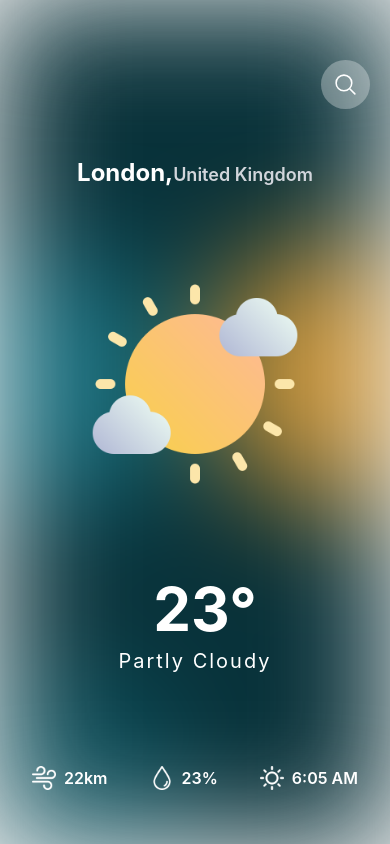
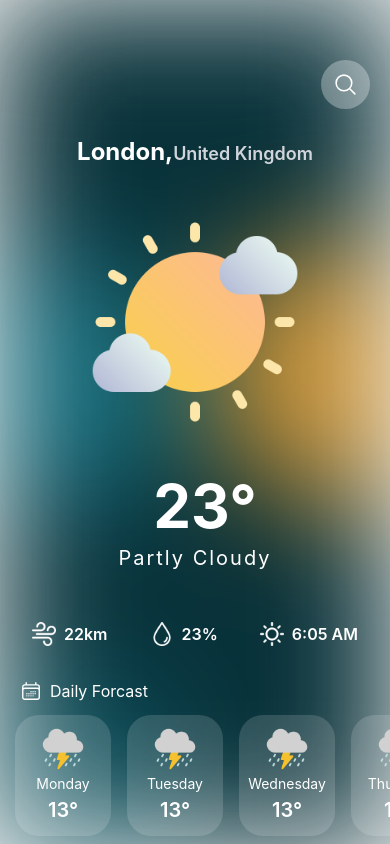
Before and after one commit to Hartz-byte/weather-forcast-Native, a React Native app: screen /Home in a window 390 px wide. Built offline with nearby package versions, Linux system fonts and the light colour scheme.

Commit message:
styling complete

```diff
--- a/screens/HomeScreen.js
+++ b/screens/HomeScreen.js
@@ -5,12 +5,16 @@
   Image,
   TextInput,
   TouchableOpacity,
+  ScrollView,
 } from "react-native";
 import React, { useState } from "react";
 import { StatusBar } from "expo-status-bar";
 import { theme } from "../theme";
 
-import { MagnifyingGlassIcon } from "react-native-heroicons/outline";
+import {
+  CalendarDaysIcon,
+  MagnifyingGlassIcon,
+} from "react-native-heroicons/outline";
 import { MapPinIcon } from "react-native-heroicons/solid";
 
 const HomeScreen = () => {
@@ -146,6 +150,82 @@
         </View>
 
         {/* forcast for next days */}
+        <View className="mb-2 space-y-3">
+          <View className="flex-row items-center mx-5 space-x-2">
+            <CalendarDaysIcon size="22" color="white" />
+            <Text className="text-white text-base">Daily Forcast</Text>
+          </View>
+          <ScrollView
+            horizontal
+            contentContainerStyle={{ paddingHorizontal: 15 }}
+            showsHorizontalScrollIndicator={false}
+          >
+            {/* day 1 */}
+            <View
+              className="flex justify-center items-center w-24 rounded-3xl py-3 space-y-1 mr-4"
+              style={{ backgroundColor: theme.bgWhite(0.15) }}
+            >
+              <Image
+                source={require("../assets/images/heavyrain.png")}
+                className="h-11 w-11"
+              />
+              <Text className="text-white">Monday</Text>
+              <Text className="text-white text-xl font-semibold">13&#176;</Text>
+            </View>
+
+            {/* day 2 */}
+            <View
+              className="flex justify-center items-center w-24 rounded-3xl py-3 space-y-1 mr-4"
+              style={{ backgroundColor: theme.bgWhite(0.15) }}
+            >
+              <Image
+                source={require("../assets/images/heavyrain.png")}
+                className="h-11 w-11"
+              />
+              <Text className="text-white">Tuesday</Text>
+              <Text className="text-white text-xl font-semibold">13&#176;</Text>
+            </View>
+
+            {/* day 3 */}
+            <View
+              className="flex justify-center items-center w-24 rounded-3xl py-3 space-y-1 mr-4"
+              style={{ backgroundColor: theme.bgWhite(0.15) }}
+            >
+              <Image
+                source={require("../assets/images/heavyrain.png")}
+                className="h-11 w-11"
+              />
+              <Text className="text-white">Wednesday</Text>
+              <Text className="text-white text-xl font-semibold">13&#176;</Text>
+            </View>
+
+            {/* day 4 */}
+            <View
+              className="flex justify-center items-center w-24 rounded-3xl py-3 space-y-1 mr-4"
+              style={{ backgroundColor: theme.bgWhite(0.15) }}
+            >
+              <Image
+                source={require("../assets/images/heavyrain.png")}
+                className="h-11 w-11"
+              />
+              <Text className="text-white">Thursday</Text>
+              <Text className="text-white text-xl font-semibold">13&#176;</Text>
+            </View>
+
+            {/* day 5 */}
+            <View
+              className="flex justify-center items-center w-24 rounded-3xl py-3 space-y-1 mr-4"
+              style={{ backgroundColor: theme.bgWhite(0.15) }}
+            >
+              <Image
+                source={require("../assets/images/heavyrain.png")}
+                className="h-11 w-11"
+              />
+              <Text className="text-white">Friday</Text>
+              <Text className="text-white text-xl font-semibold">13&#176;</Text>
+            </View>
+          </ScrollView>
+        </View>
       </SafeAreaView>
     </View>
   );
```
